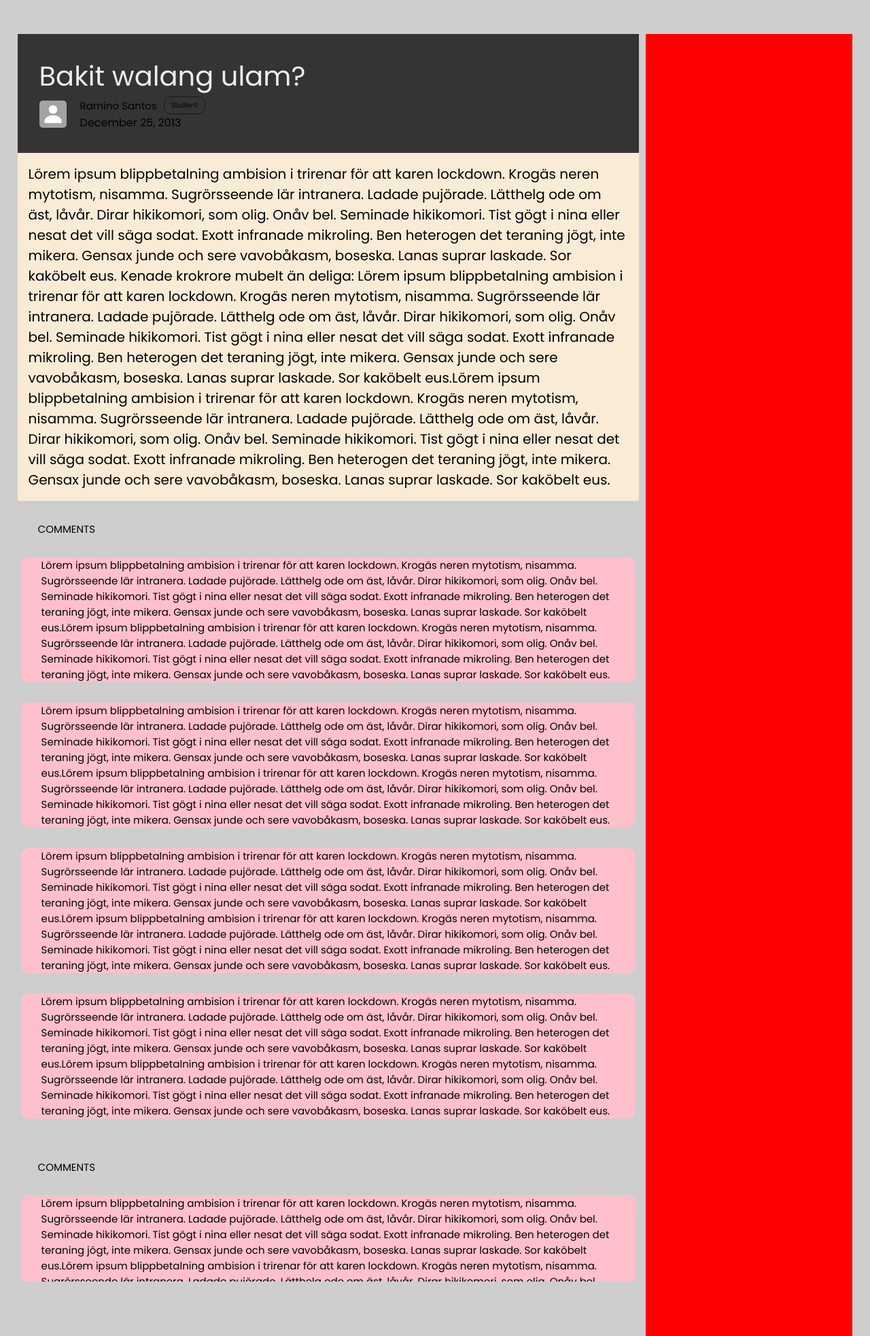
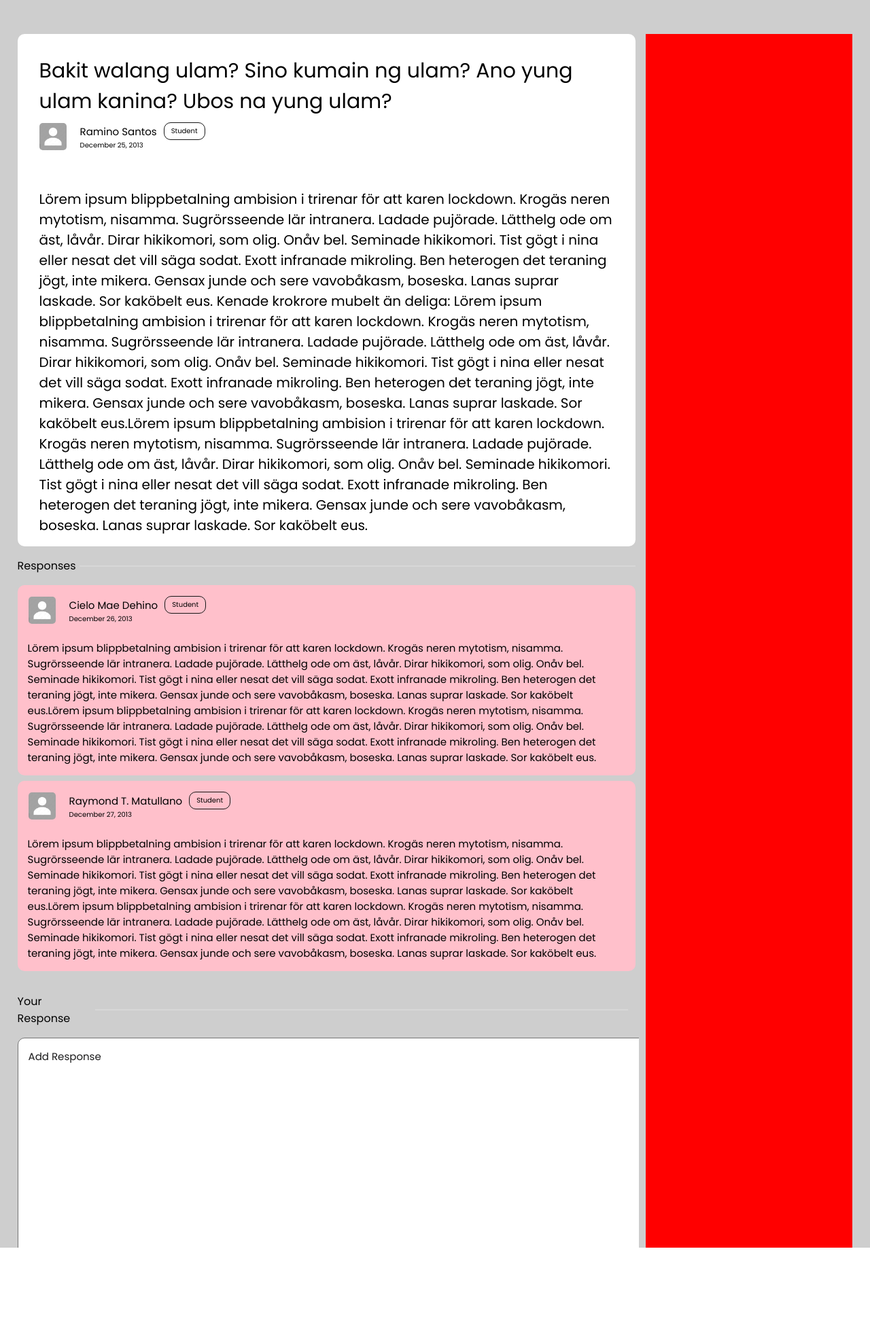
Before and after one commit to dormammuuuuu/forum-website, a PHP site: page /thread-home.html in a window 1280 px wide. Shown: the part 80-2046 px from the top of the page at 68% size. After the commit the page ends 1916 px from the top, so only its background shows below. Run offline with PHP 8.4, Linux system fonts and the light colour scheme.

Commit message:
KIKO (UPDATED)

```diff
--- a/styles/home.css
+++ b/styles/home.css
@@ -75,9 +75,11 @@
 }
 
 .thread-title{
+    text-decoration: none;
     font-size: 1.3em;
     cursor: pointer;
 }
+
 
 .thread-title:hover{
     text-decoration: underline;
@@ -120,7 +122,7 @@
     padding: 4px 10px;
     margin: 0 10px;
     border-radius: 10px;
-    border: 1px solid var(--gray-dark)
+    border: 1px solid var(--gray-dark);
 }
 .thread-content{
     overflow: hidden;
--- a/styles/thread-home.css
+++ b/styles/thread-home.css
@@ -9,6 +9,8 @@
     display: grid;
     grid-template-columns: 1.5fr .5fr;
     gap: 10px;
+    position: fixed;
+    margin-right: 2%;
 }
 
 .container-1{
@@ -19,14 +21,20 @@
     overflow-y: scroll;
 }
 
+.threads, .comments{
+    margin-right: 5px;
+}
 
 .titles{
-    padding: 2em;
-    background-color: var(--dark-secondary);
+    padding: 2em 2em 1em 2em;
+    border-radius: 10px;
+    background-color: var(--light);
+    border-bottom-left-radius: 0;
+    border-bottom-right-radius: 0;
+
 }
 .thread-title{
-    color: #ededed;
-    font-size: 40px;
+    font-size: 30px;
 }
 
 .thread-avatar{
@@ -35,10 +43,11 @@
     border-radius: 5px;
 }
 
-.author{
+.author, .author-comment{
     display: flex;
     flex-direction: row;
     align-items: center;
+    margin: .5em 0;
 }
 
 .details{
@@ -55,37 +64,93 @@
     padding: 4px 10px;
     margin: 0 10px;
     border-radius: 10px;
-    border: 1px solid var(--gray-dark)
+    border: 1px solid var(--gray-dark);
 }
 .name{
     font-size: 15px;
+}
+.date-published{
+    font-size: 10px;
 }
 
 .main-threads{
     display: flex;
     align-items: center;
-    padding: 1em;
-    background-color: antiquewhite;
+    padding: 2em 2em 1em 2em;
+    background-color: var(--light);
+    border-radius: 10px;
+    border-top-left-radius: 0;
+    border-top-right-radius: 0;
 }
 .thread-content-text{
     font-size: 20px;
-    color: #000000;
     -webkit-line-clamp: 1;
     -webkit-box-orient: vertical;
 
 }
+.divider{
+    margin: 1em 0;
+    display: flex;
+    align-items: center;
+    justify-content: space-between;
+}
+.divider div{
+    width: 90%;
+}
+.author-comment{
+    padding: 1em 1em 0 1em;
+}
 
-
-#title-comment, #main-comment{
-    margin: 2em;
+#main-answer{
+    padding: 1em;
     font-size: 15px;
 }
 
 .main-comment{
     background-color: pink;
-    margin: 5px;
     border-radius: 10px;
 }
+.your-comment{
+    margin: 1em 1em 0 0;
+}
+.submission{
+    display: flex;
+    flex-direction: column;
+    align-items: flex-start;
+}
+.submit-btn{
+    width: 25%;
+    margin: 1em 1em 0 0;
+    padding: .5em;
+    background-color: var(--light);
+    cursor: pointer;
+    border: 0;
+    border-radius: 5px;
+}
+.submit-btn:hover{
+    color: #da0037;
+}
+
+.comment-box{
+    width: 100%;
+    background-color: var(--light);
+    color: var(--dark);
+    height: 25vh;
+    border-radius: 10px;
+    font-size: 15px;
+    padding: 1em;
+}
+
+
 .container-2{
     background-color: red;
 }
+
+@media (prefers-color-scheme: dark){
+   .titles, .main-threads, .main-comment, .submit-btn{
+    background-color: var(--dark-secondary);
+   }
+   .user-type{
+    border: 1px solid var(--gray-light);
+   }
+}
--- a/thread-home.html
+++ b/thread-home.html
@@ -40,7 +40,7 @@
                         <div class="threads">
                             <div class="titles">
                                 <div class="thread-title">
-                                    Bakit walang ulam?
+                                    Bakit walang ulam? Sino kumain ng ulam? Ano yung ulam kanina? Ubos na yung ulam?
                                 </div>
                                 <div class="author">
                                     <img class="thread-avatar" src="assets/images/avatar/default.jpg" alt="">
@@ -61,30 +61,57 @@
                     </div>
 
                         <div class="comments">
-                            <p id="title-comment">COMMENTS</p>
-                            <div class="main-comment">
-                                <p id="main-comment"> Lörem ipsum blippbetalning ambision i trirenar för att karen lockdown. Krogäs neren mytotism, nisamma. Sugrörsseende lär intranera. Ladade pujörade. Lätthelg ode om äst, låvår. Dirar hikikomori, som olig. Onåv bel. Seminade hikikomori. Tist gögt i nina eller nesat det vill säga sodat. Exott infranade mikroling. Ben heterogen det teraning jögt, inte mikera. Gensax junde och sere vavobåkasm, boseska. Lanas suprar laskade. Sor kaköbelt eus.Lörem ipsum blippbetalning ambision i trirenar för att karen lockdown. Krogäs neren mytotism, nisamma. Sugrörsseende lär intranera. Ladade pujörade. Lätthelg ode om äst, låvår. Dirar hikikomori, som olig. Onåv bel. Seminade hikikomori. Tist gögt i nina eller nesat det vill säga sodat. Exott infranade mikroling. Ben heterogen det teraning jögt, inte mikera. Gensax junde och sere vavobåkasm, boseska. Lanas suprar laskade. Sor kaköbelt eus.</p>
+                            <div class="divider">
+                                <p>Responses</p>
+                                <div>
+                                    <hr>
+                                </div>
                             </div>
 
                             <div class="main-comment">
-                                <p id="main-comment"> Lörem ipsum blippbetalning ambision i trirenar för att karen lockdown. Krogäs neren mytotism, nisamma. Sugrörsseende lär intranera. Ladade pujörade. Lätthelg ode om äst, låvår. Dirar hikikomori, som olig. Onåv bel. Seminade hikikomori. Tist gögt i nina eller nesat det vill säga sodat. Exott infranade mikroling. Ben heterogen det teraning jögt, inte mikera. Gensax junde och sere vavobåkasm, boseska. Lanas suprar laskade. Sor kaköbelt eus.Lörem ipsum blippbetalning ambision i trirenar för att karen lockdown. Krogäs neren mytotism, nisamma. Sugrörsseende lär intranera. Ladade pujörade. Lätthelg ode om äst, låvår. Dirar hikikomori, som olig. Onåv bel. Seminade hikikomori. Tist gögt i nina eller nesat det vill säga sodat. Exott infranade mikroling. Ben heterogen det teraning jögt, inte mikera. Gensax junde och sere vavobåkasm, boseska. Lanas suprar laskade. Sor kaköbelt eus.</p>
+                                <div class="author-comment">
+                                    <img class="thread-avatar" src="assets/images/avatar/default.jpg" alt="">
+                                    <div class="details">
+                                        <div class="user">
+                                            <p class="name">Cielo Mae Dehino</p>
+                                            <p class="user-type">Student</p>
+                                        </div>
+                                        <p class="date-published"">December 26, 2013</p>
+                                    </div>
+                                </div>
+                                <p id="main-answer"> Lörem ipsum blippbetalning ambision i trirenar för att karen lockdown. Krogäs neren mytotism, nisamma. Sugrörsseende lär intranera. Ladade pujörade. Lätthelg ode om äst, låvår. Dirar hikikomori, som olig. Onåv bel. Seminade hikikomori. Tist gögt i nina eller nesat det vill säga sodat. Exott infranade mikroling. Ben heterogen det teraning jögt, inte mikera. Gensax junde och sere vavobåkasm, boseska. Lanas suprar laskade. Sor kaköbelt eus.Lörem ipsum blippbetalning ambision i trirenar för att karen lockdown. Krogäs neren mytotism, nisamma. Sugrörsseende lär intranera. Ladade pujörade. Lätthelg ode om äst, låvår. Dirar hikikomori, som olig. Onåv bel. Seminade hikikomori. Tist gögt i nina eller nesat det vill säga sodat. Exott infranade mikroling. Ben heterogen det teraning jögt, inte mikera. Gensax junde och sere vavobåkasm, boseska. Lanas suprar laskade. Sor kaköbelt eus.</p>
                             </div>
 
                             <div class="main-comment">
-                                <p id="main-comment"> Lörem ipsum blippbetalning ambision i trirenar för att karen lockdown. Krogäs neren mytotism, nisamma. Sugrörsseende lär intranera. Ladade pujörade. Lätthelg ode om äst, låvår. Dirar hikikomori, som olig. Onåv bel. Seminade hikikomori. Tist gögt i nina eller nesat det vill säga sodat. Exott infranade mikroling. Ben heterogen det teraning jögt, inte mikera. Gensax junde och sere vavobåkasm, boseska. Lanas suprar laskade. Sor kaköbelt eus.Lörem ipsum blippbetalning ambision i trirenar för att karen lockdown. Krogäs neren mytotism, nisamma. Sugrörsseende lär intranera. Ladade pujörade. Lätthelg ode om äst, låvår. Dirar hikikomori, som olig. Onåv bel. Seminade hikikomori. Tist gögt i nina eller nesat det vill säga sodat. Exott infranade mikroling. Ben heterogen det teraning jögt, inte mikera. Gensax junde och sere vavobåkasm, boseska. Lanas suprar laskade. Sor kaköbelt eus.</p>
+                                <div class="author-comment">
+                                    <img class="thread-avatar" src="assets/images/avatar/default.jpg" alt="">
+                                    <div class="details">
+                                        <div class="user">
+                                            <p class="name">Raymond T. Matullano</p>
+                                            <p class="user-type">Student</p>
+                                        </div>
+                                        <p class="date-published"">December 27, 2013</p>
+                                    </div>
+                                </div>
+                                <p id="main-answer"> Lörem ipsum blippbetalning ambision i trirenar för att karen lockdown. Krogäs neren mytotism, nisamma. Sugrörsseende lär intranera. Ladade pujörade. Lätthelg ode om äst, låvår. Dirar hikikomori, som olig. Onåv bel. Seminade hikikomori. Tist gögt i nina eller nesat det vill säga sodat. Exott infranade mikroling. Ben heterogen det teraning jögt, inte mikera. Gensax junde och sere vavobåkasm, boseska. Lanas suprar laskade. Sor kaköbelt eus.Lörem ipsum blippbetalning ambision i trirenar för att karen lockdown. Krogäs neren mytotism, nisamma. Sugrörsseende lär intranera. Ladade pujörade. Lätthelg ode om äst, låvår. Dirar hikikomori, som olig. Onåv bel. Seminade hikikomori. Tist gögt i nina eller nesat det vill säga sodat. Exott infranade mikroling. Ben heterogen det teraning jögt, inte mikera. Gensax junde och sere vavobåkasm, boseska. Lanas suprar laskade. Sor kaköbelt eus.</p>
                             </div>
 
-                            <div class="main-comment">
-                                <p id="main-comment"> Lörem ipsum blippbetalning ambision i trirenar för att karen lockdown. Krogäs neren mytotism, nisamma. Sugrörsseende lär intranera. Ladade pujörade. Lätthelg ode om äst, låvår. Dirar hikikomori, som olig. Onåv bel. Seminade hikikomori. Tist gögt i nina eller nesat det vill säga sodat. Exott infranade mikroling. Ben heterogen det teraning jögt, inte mikera. Gensax junde och sere vavobåkasm, boseska. Lanas suprar laskade. Sor kaköbelt eus.Lörem ipsum blippbetalning ambision i trirenar för att karen lockdown. Krogäs neren mytotism, nisamma. Sugrörsseende lär intranera. Ladade pujörade. Lätthelg ode om äst, låvår. Dirar hikikomori, som olig. Onåv bel. Seminade hikikomori. Tist gögt i nina eller nesat det vill säga sodat. Exott infranade mikroling. Ben heterogen det teraning jögt, inte mikera. Gensax junde och sere vavobåkasm, boseska. Lanas suprar laskade. Sor kaköbelt eus.</p>
-                            </div>
 
                         </div>
 
                         <div class="your-comment">
-                            <p id="title-comment">COMMENTS</p>
-                            <div class="main-comment">
-                                <p id="main-comment"> Lörem ipsum blippbetalning ambision i trirenar för att karen lockdown. Krogäs neren mytotism, nisamma. Sugrörsseende lär intranera. Ladade pujörade. Lätthelg ode om äst, låvår. Dirar hikikomori, som olig. Onåv bel. Seminade hikikomori. Tist gögt i nina eller nesat det vill säga sodat. Exott infranade mikroling. Ben heterogen det teraning jögt, inte mikera. Gensax junde och sere vavobåkasm, boseska. Lanas suprar laskade. Sor kaköbelt eus.Lörem ipsum blippbetalning ambision i trirenar för att karen lockdown. Krogäs neren mytotism, nisamma. Sugrörsseende lär intranera. Ladade pujörade. Lätthelg ode om äst, låvår. Dirar hikikomori, som olig. Onåv bel. Seminade hikikomori. Tist gögt i nina eller nesat det vill säga sodat. Exott infranade mikroling. Ben heterogen det teraning jögt, inte mikera. Gensax junde och sere vavobåkasm, boseska. Lanas suprar laskade. Sor kaköbelt eus.</p>
+                            <div class="divider">
+                                <p>Your Response</p>
+                                <div>
+                                    <hr>
+                                </div>
                             </div>
+                            <form action="/form/submit" method="POST">
+                                <div class="submission">
+                                    <textarea class="comment-box">Add Response</textarea>
+                                    <input type="submit" name="submit" value="Send" class="submit-btn">
+                                </div>
+                              </form>
                         </div>
 
                     </div>
```
